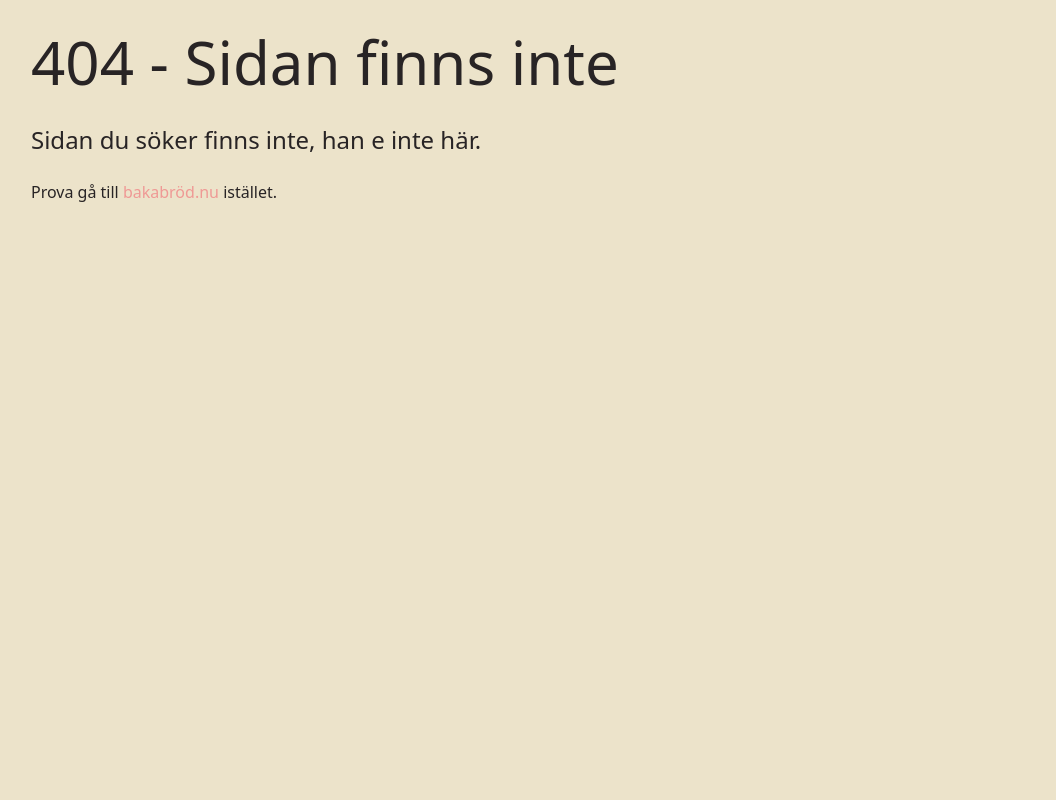
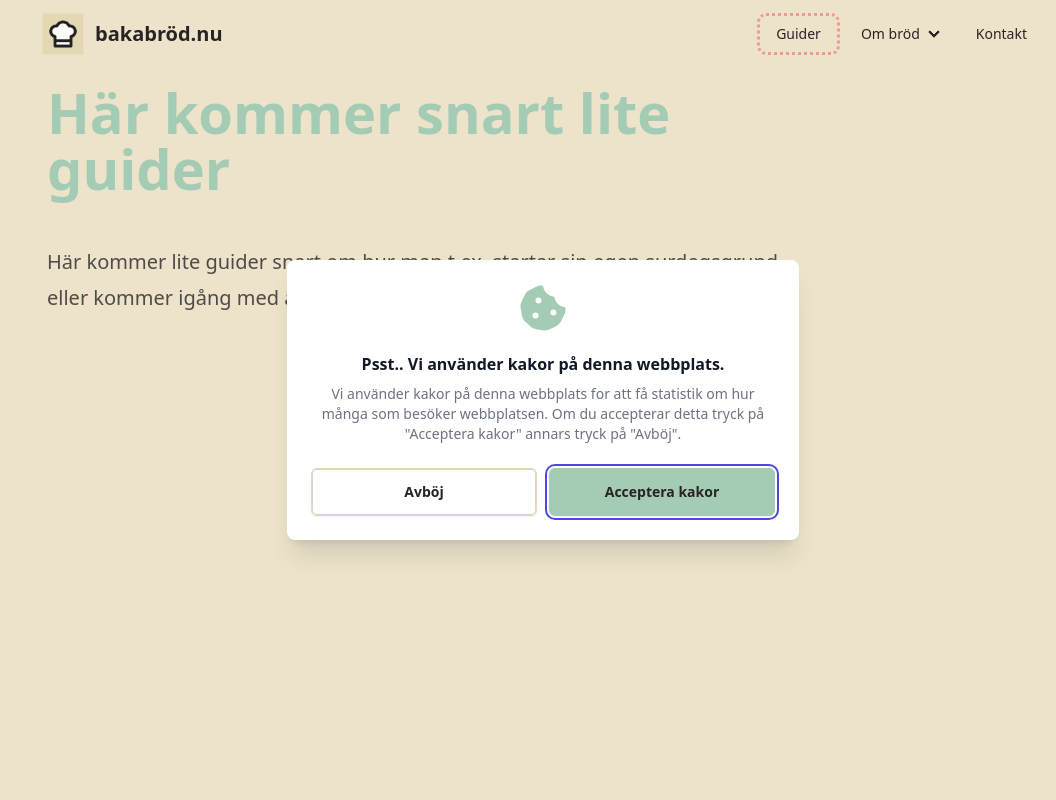
Before and after one commit to ezula/bakabrod.nu, a React (Vite) app: page /guides in a window 1280 px wide. Before the commit this address had no page. Shown: the top 800 px of the page, without its empty margins (97-1153 px from the left). Built offline with nearby package versions, Linux system fonts and the light colour scheme.

Commit message:
Add guides

```diff
--- a/src/components/Navbar.tsx
+++ b/src/components/Navbar.tsx
@@ -51,9 +51,9 @@ function Navbar() {
 
       {/* Desktop menu - hidden on mobile */}
       <nav className="flex-none hidden md:block">
-        <ul className="menu menu-horizontal px-1">
-          <li>
-            <Link to={'contact'}>Kontakt</Link>
+        <ul className="menu menu-horizontal px-1 gap-2">
+          <li className="outline-dotted rounded-md outline-primary">
+            <Link to={'guides'}>Guider</Link>
           </li>
           <li>
             <details ref={menuRef}>
@@ -65,16 +65,19 @@ function Navbar() {
               </ul>
             </details>
           </li>
+          <li>
+            <Link to={'contact'}>Kontakt</Link>
+          </li>
         </ul>
       </nav>
 
       {/* Mobile menu - only visible when hamburger is clicked */}
       {isMenuOpen && (
         <div className="md:hidden absolute top-[64px] left-0 right-0 bg-base-100 z-50">
-          <ul className="menu menu-vertical px-1 py-2">
-            <li>
-              <Link to={'contact'} onClick={() => setIsMenuOpen(false)}>
-                Kontakt
+          <ul className="menu menu-vertical px-1 py-2 gap-2">
+            <li className="outline-dotted rounded-md outline-primary">
+              <Link to={'guides'} onClick={() => setIsMenuOpen(false)}>
+                Guider
               </Link>
             </li>
             <li>
@@ -92,6 +95,11 @@ function Navbar() {
                 </ul>
               </details>
             </li>
+            <li>
+              <Link to={'contact'} onClick={() => setIsMenuOpen(false)}>
+                Kontakt
+              </Link>
+            </li>
           </ul>
         </div>
       )}
--- a/src/main.tsx
+++ b/src/main.tsx
@@ -8,6 +8,7 @@ import WelcomeHero from './components/WelcomeHero.tsx'
 import Calculator from './pages/Calculator.tsx'
 import Contact from './pages/Contact.tsx'
 import AboutBread from './pages/AboutBread.tsx'
+import Guides from './pages/Guides.tsx'
 
 const router = createBrowserRouter(
   [
@@ -32,6 +33,10 @@ const router = createBrowserRouter(
           path: '/aboutbread',
           element: <AboutBread />,
         },
+        {
+          path: '/guides',
+          element: <Guides />,
+        },
       ],
     },
     {
--- /dev/null
+++ b/src/pages/Guides.tsx
@@ -0,0 +1,15 @@
+function Guides() {
+  return (
+    <main className="container max-w-5xl mx-auto p-4">
+      <article className="prose prose-sm md:prose-lg lg:prose-xl">
+        <h1 className="text-secondary">Här kommer snart lite guider</h1>
+        <p>
+          Här kommer lite guider snart om hur man t.ex. startar sin egen
+          surdegsgrund eller kommer igång med att baka med surdeg.
+        </p>
+      </article>
+    </main>
+  )
+}
+
+export default Guides
```
